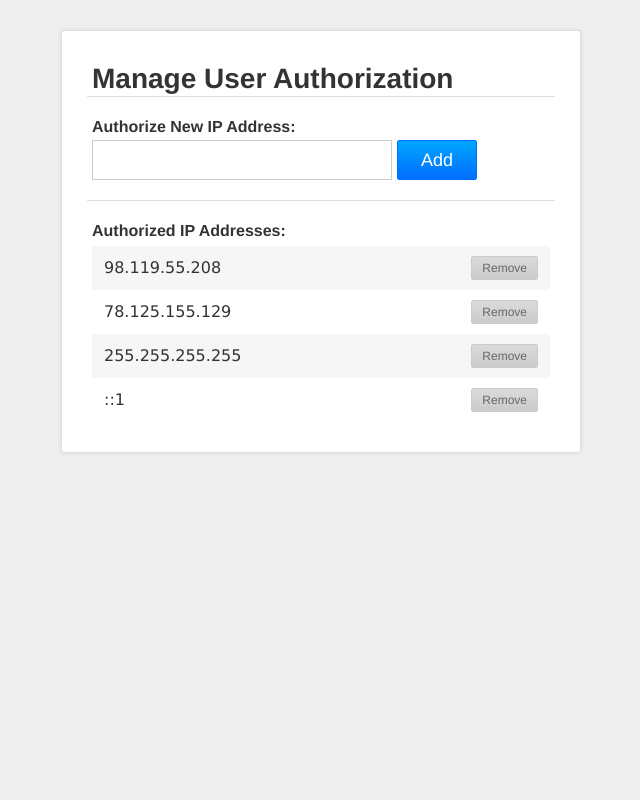
After one commit to easyeisme/IP-Gatekeeper, a PHP site: page /_projects/gatekeeper/admin/index.php in a window 1280 px wide. The commit adds this page. Shown: the whole page, without its empty margins (319-959 px from the left). Run offline with PHP 8.4, Linux system fonts and the light colour scheme.

Commit message:
Initial commit

```diff
--- /dev/null
+++ b/gatekeeper/admin/index.php
@@ -0,0 +1,62 @@
+<?php
+require_once('../gatekeeper.php');
+$gatekeeper = new Gatekeeper();
+
+// Retrieve user input
+$input = array();
+foreach($_POST as $key => $val) {
+	$input[$key] = htmlentities(stripslashes(trim($val)), ENT_QUOTES);
+}
+
+// Handle valid user requests
+if(!empty($input['ip'])) {
+	// Add IP Address
+	if($input['action'] === 'add') {
+		$gatekeeper->addIP($input['ip']);
+	}
+	// Remove IP Address
+	if($input['action'] === 'remove') {
+		$gatekeeper->removeIP($input['ip']);
+	}
+}
+?>
+<html>
+<head>
+<link rel="stylesheet" type="text/css" href="../style.css" />
+</head>
+<body class="pg-admin">
+
+<div class="wrapper">
+	<h1>Manage User Authorization</h1>
+
+	<form class="form form-add-ip clearfix" action="" method="post">
+		<input type="hidden" name="action" value="add" />
+		<div class="title">Authorize New IP Address:</div>
+		<input type="text" class="input-text" name="ip" value="" />
+		<button class="btn btn-blue" name="submit">Add</button>
+	</form>
+
+	<hr/>
+
+	<form class="form form-remove-ip" action="" method="post">
+		<input type="hidden" name="action" value="remove" />
+		<div class="title">Authorized IP Addresses:</div>
+		<ul class="ip-list">
+			<?php $ip_list = array_reverse($gatekeeper->getAuthorizedIPs()); ?>
+			<?php if(count($ip_list) > 0) { ?>
+				<?php foreach($ip_list as $ip) { ?>
+					<li class="clearfix">
+						<span class="ip-address"><?=$ip?></span>
+						<button class="btn btn-gray btn-small" name="ip" value="<?=$ip?>">Remove</button>
+					</li>
+				<?php } ?>
+			<?php } else { ?>
+				<div class="empty-list">No authorized users</div>
+			<?php } ?>
+		</ul><!-- .ip-list -->
+	</form>
+
+</div><!-- .wrapper -->
+
+</body>
+</html>
--- a/gatekeeper/authorized-ip.txt
+++ b/gatekeeper/authorized-ip.txt
@@ -1,4 +1,4 @@
 ::1
-1.2.3.4
-0.0.0.0
 255.255.255.255
+78.125.155.129
+98.119.55.208
--- a/gatekeeper/gatekeeper.php
+++ b/gatekeeper/gatekeeper.php
@@ -4,7 +4,7 @@ class Gatekeeper {
 	private $ip = '';
 	private $password = '';
 	private $password_required = false;
-	private $redirect_url = 'http://localhost/_projects/ip-gatekeeper/redirect-target.html';
+	private $redirect_url = 'http://localhost/_projects/ip-gatekeeper/unauthorized.html';
 	private $authorized_ip_file = '/authorized-ip.txt'; // relative to class; to be finalized in constructor
 	private $fh;
 
@@ -24,6 +24,26 @@ class Gatekeeper {
 		if(!$this->isAuthorizedIP($this->ip)) {
 			$this->redirectUser();
 		}
+	}
+
+	/**
+	 * Determines if a user's IP address has been authorized by checking it
+	 * against a list of valid IP addresses.
+	 *
+	 * @param string $ip - the user's IP address
+	 * @return boolean
+	*/
+	public function isAuthorizedIP($ip) {
+		$is_valid_user = false;
+		$this->fh = fopen($this->authorized_ip_file, 'r');
+		while($row = fgets($this->fh)) {
+			if(trim($row) === $ip) {
+				$is_valid_user = true;
+				break;
+			}
+		}
+		fclose($this->fh);
+		return $is_valid_user;
 	}
 
 	/**
@@ -68,23 +88,13 @@ class Gatekeeper {
 	}
 
 	/**
-	 * Determines if a user's IP address has been authorized by checking it
-	 * against a list of valid IP addresses.
+	 * Retrieves all authorized IP addresses.
 	 *
-	 * @param string $ip - the user's IP address
-	 * @return boolean
+	 * @return array - an array of authorized IP addresses
 	*/
-	private function isAuthorizedIP($ip) {
-		$is_valid_user = false;
-		$this->fh = fopen($this->authorized_ip_file, 'r');
-		while($row = fgets($this->fh)) {
-			if(trim($row) === $ip) {
-				$is_valid_user = true;
-				break;
-			}
-		}
-		fclose($this->fh);
-		return $is_valid_user;
+	public function getAuthorizedIPs() {
+		$ip_list = file($this->authorized_ip_file);
+		return $ip_list;
 	}
 
 	/**
@@ -96,41 +106,12 @@ class Gatekeeper {
 		return filter_var($ip, FILTER_VALIDATE_IP);
 	}
 
-
-
-	// Redirect the user
+	/**
+	 * Redirects the user to the defined location.
+	*/
 	private function redirectUser() {
 		header('Location: '.$this->redirect_url);
 		exit;
 	}
-
-
-
-
-
-	/*
-	private $db;
-	private $userID = 0;
-	private $userIDBufferLength = 3; // user for encrypting user IDs in confirmation codes
-	private $tzOffset = 0;
-
-	/**
-	 * Class constructor.
-	 *
-	 * @param PDO $db_conn - The database connection handler
-	 * @param int $uid - The user ID in the database
-	* /
-	public function __construct($db_conn, $uid = '') {
-		$this->db = $db_conn;
-		if(!empty($uid)) {
-			$this->userID = $uid;
-		} else {
-			if(!empty($_SESSION['user-id'])) {
-				$this->userID = $_SESSION['user-id'];
-				$this->tzOffset = $_SESSION['tz-offset'];
-			}
-		}
-	}
-	*/
 }
 ?>
--- /dev/null
+++ b/gatekeeper/style.css
@@ -0,0 +1,190 @@
+
+/*
+===== GENERAL STYLES
+====================================================================== */
+html {
+	box-sizing: border-box;
+}
+*, *:before, *:after {
+	box-sizing: inherit;
+}
+body {
+	background: #EEEEEE;
+	color: #333333;
+	font: normal 14px/1.25 'Helvetica Neue', Helvetica, Arial, sans-serif;
+	margin: 0;
+	padding: 30px;
+}
+a {
+	text-decoration: underline;
+}
+a:hover {
+	text-decoration: none;
+}
+
+
+/*
+===== HORIZONTAL RULES
+====================================================================== */
+hr {
+	background: #DDDDDD;
+	border: 0;
+	height: 1px;
+	margin: 20px -5px;
+}
+
+
+/*
+===== HEADINGS & TEXT
+====================================================================== */
+h1 {
+	border-bottom: solid #DDDDDD 1px;
+	margin: 0 -5px;
+	padding-left: 5px;
+}
+p {
+	margin: 20px 0 0 0;
+}
+
+
+/*
+===== LISTS
+====================================================================== */
+ul {
+	list-style: none;
+	margin: 20px 0 0 0;
+	padding: 0;
+}
+li {
+	margin: 0;
+	padding: 0;
+}
+
+
+/*
+===== FORMS
+====================================================================== */
+form {
+	margin: 0;
+}
+.input-text {
+	border: solid #CCCCCC 1px;
+	padding: 5px 10px;
+	outline: none;
+}
+
+
+/*
+===== BUTTONS
+====================================================================== */
+.btn {
+	border-radius: 2px;
+	cursor: pointer;
+	font: normal 12px/1 'Helvetica Neue', Helvetica, Arial, sans-serif;
+	outline: none;
+}
+.btn-blue {
+	background: #0072FF;
+	background: -webkit-linear-gradient(180deg, #00A2FF 10%, #0072FF 90%);
+	background: linear-gradient(180deg, #00A2FF 10%, #0072FF 90%);
+	border: solid #0072FF 1px;
+	color: #FFFFFF;
+}
+.btn-blue:hover {
+	background: #0082FF;
+	background: -webkit-linear-gradient(180deg, #00B2FF 10%, #0082FF 90%);
+	background: linear-gradient(180deg, #00B2FF 10%, #0082FF 90%);
+}
+.btn-gray {
+	background: #CCCCCC;
+	background: -webkit-linear-gradient(180deg, #D9D9D9 10%, #CCCCCC 90%);
+	background: linear-gradient(180deg, #D9D9D9 10%, #CCCCCC 90%);
+	border: solid #CCCCCC 1px;
+	color: #666666;
+}
+.btn-gray:hover {
+	background: #DDDDDD;
+	background: -webkit-linear-gradient(180deg, #E9E9E9 10%, #DDDDDD 90%);
+	background: linear-gradient(180deg, #E9E9E9 10%, #DDDDDD 90%);
+}
+
+
+/*
+===== CLEARFIX
+====================================================================== */
+
+.clear {
+	clear: both;
+}
+.clearfix:before,
+.clearfix:after {
+	content: " ";
+	display: table;
+}
+.clearfix:after {
+	clear: both;
+}
+
+
+/*
+===== MAIN WRAPPER
+====================================================================== */
+.wrapper {
+	background: #FFFFFF;
+	border: solid #DDDDDD 1px;
+	border-radius: 3px;
+	box-shadow: 0 0 5px rgba(0,0,0,0.075);
+	margin: 0 auto;
+	min-height: 300px;
+	padding: 30px;
+	width: 520px;
+}
+
+
+/*
+===== PAGE:  ADMIN
+====================================================================== */
+.pg-admin { }
+.pg-admin .title {
+	font-size: 16px;
+	font-weight: bold;
+	margin-bottom: 3px;
+}
+.pg-admin .form-add-ip {
+	margin-top: 20px;
+}
+.pg-admin .form-add-ip .input-text {
+	float: left;
+	font-size: 22px;
+	height: 40px;
+	line-height: 1;
+	margin-right: 5px;
+	width: 300px;
+}
+.pg-admin .form-add-ip .btn {
+	float: left;
+	font-size: 18px;
+	height: 40px;
+	width: 80px;
+}
+.pg-admin .ip-list {
+	margin-top: 5px;
+}
+.pg-admin .ip-list li {
+	padding: 10px 12px;
+}
+.pg-admin .ip-list li:nth-child(2n+1) {
+	background: #F6F6F6;
+}
+.pg-admin .ip-list .ip-address {
+	font: normal 16px/24px Verdana, Arial, sans-serif;
+}
+.pg-admin .ip-list .btn {
+	float: right;
+	height: 24px;
+	padding: 0 10px;
+}
+.pg-admin .empty-list {
+	color: #AAAAAA;
+	font-style: italic;
+}
```
Also changed, not shown: gatekeeper/authorize/index.php (+5 -6 lines), index.php (+6 -7 lines), redirect-target.html (deleted, +0 -11 lines), unauthorized.html (added, +13 -0 lines).
